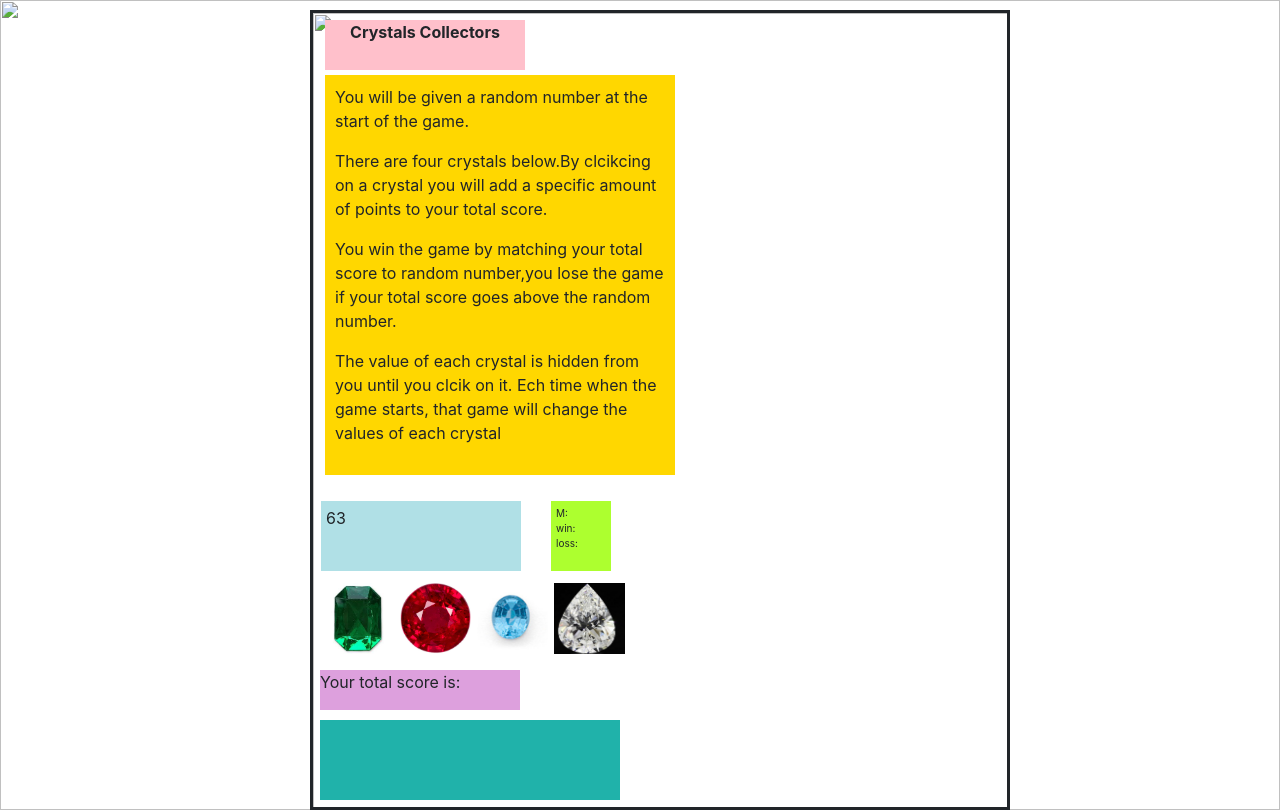
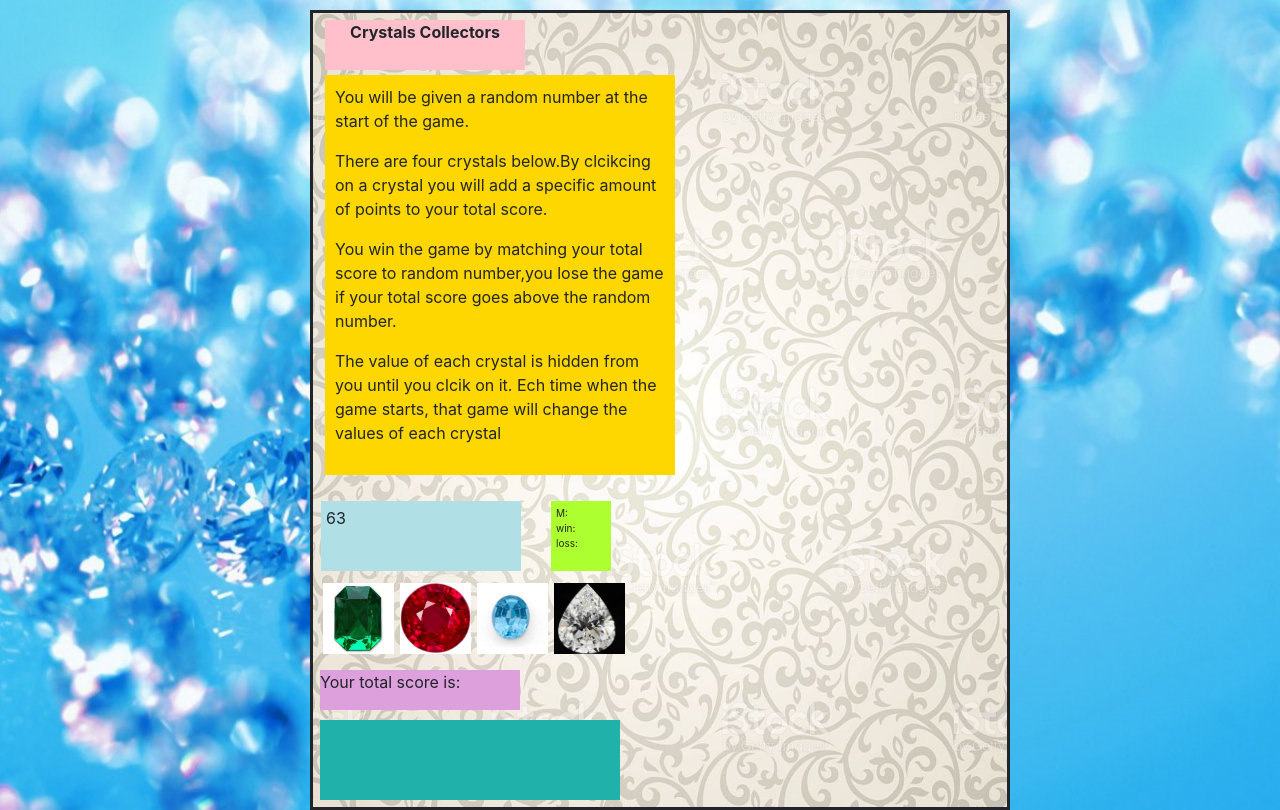
Before and after one commit to Vijayalakshmitce/crystalCollector, a plain HTML site: page index.html in a window 1280 px wide. Drawn offline with nearby package versions, Linux system fonts and the light colour scheme; the site is published under a folder, as on GitHub Pages, so addresses that start at the root find nothing.

Commit message:
Update index.html

```diff
--- a/index.html
+++ b/index.html
@@ -16,9 +16,9 @@
 </head>
 
 <body>
-  <img class="image" src="/assets/image/b1.jpg">
+  <img class="image" src="assets/image/b1.jpg">
   <div class="maincontent">
-    <img class="image1" src="/assets/image/conim2.jpg">
+    <img class="image1" src="assets/image/conim2.jpg">
     <div class="header">Crystals Collectors</div>
   </div>
   <div class="instruction">
```
